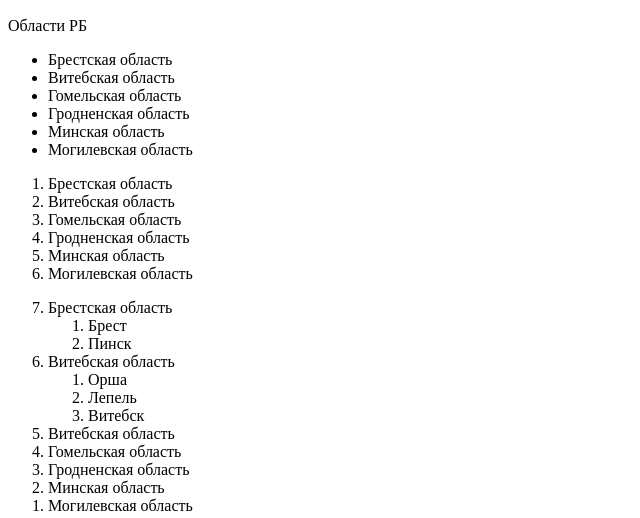
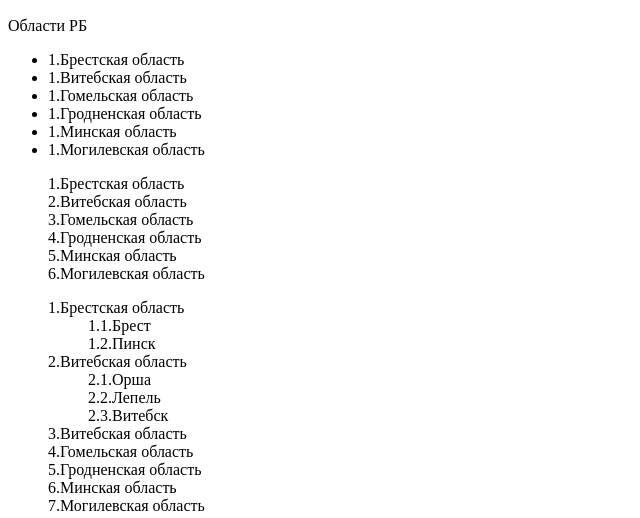
Before and after one commit to A-Korobeinikov/cleverland_A-Korobeinikov, a plain HTML site: page index1.html in a window 1280 px wide. Shown: the part 386-904 px from the top of the page, without its empty margins (0-640 px from the left). Drawn offline with Linux system fonts and the light colour scheme.

Commit message:
поулилось вложить список для отдельно нужной страницы

```diff
--- a/multilevel_list .css
+++ b/multilevel_list .css
@@ -1,8 +1,8 @@
-#revers {
+ol {
 list-style: none;
 counter-reset: li;
 }
-#revers li:before {
+li:before {
 counter-increment: li;
 content: counters(li,".") ".";
 }
```
